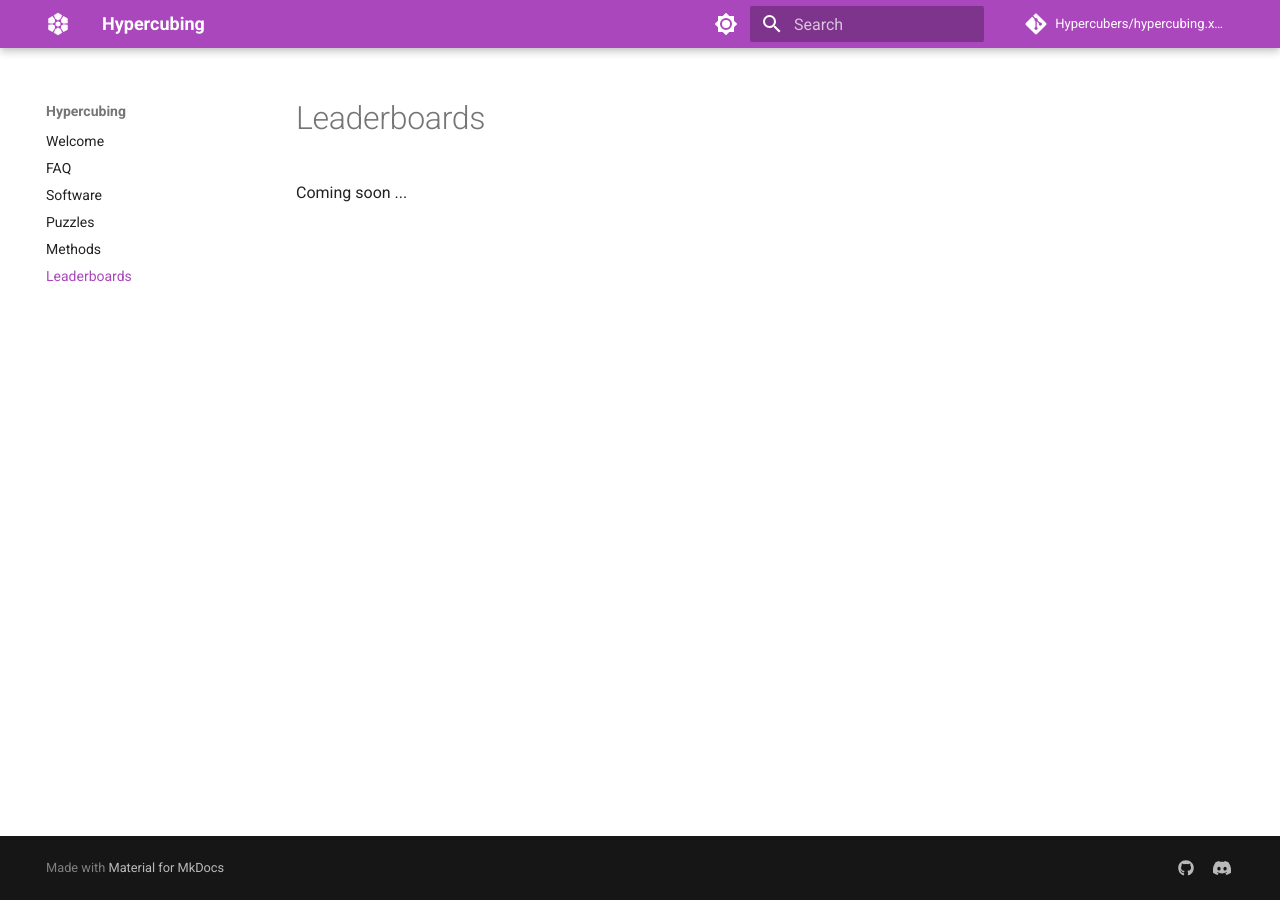
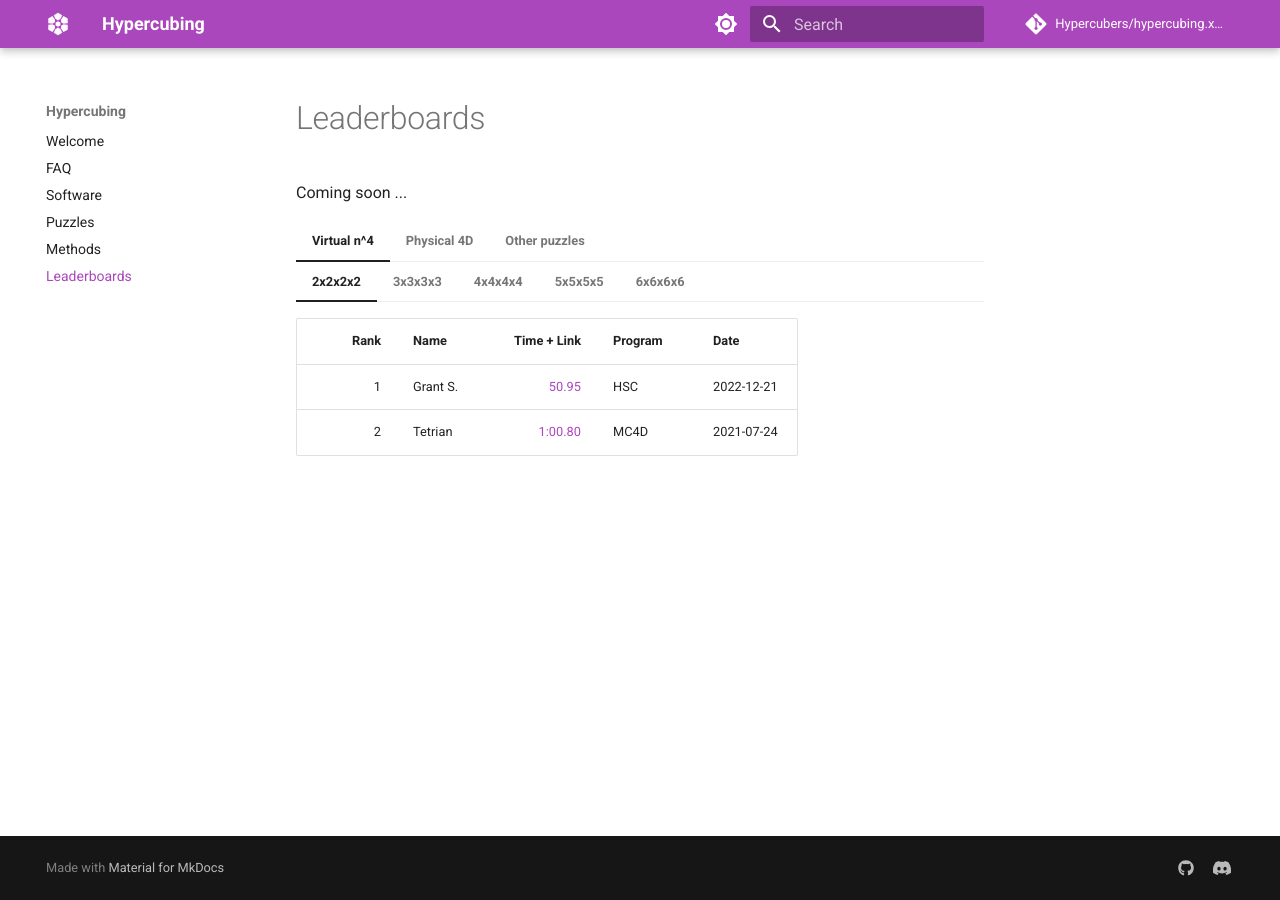
Before and after one commit to Hypercubers/hypercubing.xyz, an MkDocs documentation site: the page built from docs/leaderboards.md, in a window 1280 px wide. Built offline with MkDocs 1.6.1 and Material for MkDocs 9.7.7, drawn with Linux system fonts in a browser that asks for light colours; comment, search, counter and statistics services are not loaded; part of the change alters nothing that is shown.

Commit message:
Add leaderboards

```diff
--- /dev/null
+++ b/docs/javascripts/tablesort.js
@@ -0,0 +1,2 @@
+var tables = document.querySelectorAll("article table")
+new Tablesort(tables.item(tables.length - 1));
--- a/docs/leaderboards.md
+++ b/docs/leaderboards.md
@@ -1,3 +1,109 @@
 # Leaderboards
 
 Coming soon ...
+
+=== "Virtual n^4"
+
+    === "2x2x2x2"
+
+        | Rank | Name     |           Time + Link | Program | Date       |
+        | ---: | -------- | --------------------: | ------- | ---------- |
+        |    1 | Grant S. |     [50.95][grant_24] | HSC     | 2022-12-21 |
+        |    2 | Tetrian  | [1:00.80][tetrian_24] | MC4D    | 2021-07-24 |
+
+        [grant_24]: https://www.youtube.com/watch?v=4tqXxtdtXms
+        [tetrian_24]: https://youtu.be/s8Kj2h8YCkY
+
+    === "3x3x3x3"
+
+        === "Single"
+
+            | Rank | Name          |            Time + Link | Program | Date       |
+            | ---: | ------------- | ---------------------: | ------- | ---------- |
+            |    1 | Hactar        |   [2:42.81][hactar_34] | HSC     | 2022-12-30 |
+            |    2 | Grant S       |    [2:59.34][grant_34] | HSC     | 2022-12-23 |
+            |    3 | Rowan Fortier |    [6:31.02][rowan_34] | HSC     | 2022-12-01 |
+            |    4 | Tetrian       | [10:11.87][tetrian_34] | MC4D    | 2019-05-04 |
+            |    5 | Alvin         |   [12:13.26][alvin_34] | HSC     | 2022-11-24 |
+            |    6 | Weill         |   [24:46.95][weill_34] | HSC     | 2022-12-02 |
+
+            [hactar_34]: https://www.youtube.com/watch?v=pabZjfrsC-8
+            [grant_34]: https://www.youtube.com/watch?v=9lMbBnA0tVE
+            [rowan_34]: https://youtu.be/JSH4FH5cv-w
+            [tetrian_34]: https://youtu.be/qyaYU6AV5Sg
+            [alvin_34]: https://youtu.be/m1Itso7nOM8
+            [weill_34]: https://youtu.be/s8l4jnMz6p4
+
+        === "Ao5"
+
+            | Rank | Name    |              Time + Link | Program | Date       |
+            | ---: | ------- | -----------------------: | ------- | ---------- |
+            |    1 | Hactar  | [3:02.78][hactar_34_ao5] | HSC     | 2022-12-31 |
+            |    2 | Grant S |  [3:52.00][grant_34_ao5] | HSC     | 2022-12-16 |
+
+            [hactar_34_ao5]: https://youtu.be/7M1JZ1-q4HI
+            [grant_34_ao5]: https://www.youtube.com/watch?v=XeRkVqDJ1jk
+
+    === "4x4x4x4"
+
+        | Rank | Name        |              Time + Link | Program | Date       |
+        | ---: | ----------- | -----------------------: | ------- | ---------- |
+        |    1 | Grant S     |     [17:21.34][grant_44] | HSC     | 2022-12-31 |
+        |    2 | Luna Harran |      [29:54.82][luna_44] | HSC     | 2022-12-04 |
+        |    3 | Tetrian     | [1:12:07.65][tetrian_44] | MC4D    | 2019-05-19 |
+
+        [grant_44]: https://www.youtube.com/watch?v=4pjy5EwFSJg
+        [luna_44]: https://youtu.be/QWvQvvbNS2c
+        [tetrian_44]: https://www.youtube.com/watch?v=TPaW0RUJrFk
+
+    === "5x5x5x5"
+
+        | Rank | Name        |         Time + Link | Program | Date       |
+        | ---: | ----------- | ------------------: | ------- | ---------- |
+        |    1 | Grant S     | [57:43.65][grant_54] | HSC     | 2022-12-30 |
+        |    2 | Luna Harran |   [1:31:39][luna_54] | HSC     | 2022-12-07 |
+
+        [grant_54]: https://www.youtube.com/watch?v=XwBNgjB9ZQI
+        [luna_54]: https://youtu.be/1t2P3CL-glo
+
+    === "6x6x6x6"
+
+        | Rank | Name        |        Time + Link | Program | Date       |
+        | ---: | ----------- | -----------------: | ------- | ---------- |
+        |    1 | Luna Harran | [3:15:46][luna_64] | HSC     | 2022-12-07 |
+
+        [luna_64]: https://youtu.be/Pf0RPEprHDQ
+
+=== "Physical 4D"
+
+    === "Physical 2x2x2x2"
+
+        | Rank | Name          |             Time + Link | Date       |
+        | ---: | ------------- | ----------------------: | ---------- |
+        |    1 | Grant S       |   [54.84][grant_phys24] | 2022-11-08 |
+        |    2 | Rowan Fortier | [1:18.24][rowan_phys24] | 2022-09-17 |
+        |    3 | Hyperespy     |  [2:11.47][espy_phys24] | 2022-11-15 |
+
+        [grant_phys24]: https://www.youtube.com/watch?v=Ba4fZIL9sWs
+        [rowan_phys24]: https://youtu.be/i8Dkpk6QEpE
+        [hyperespy_phys24]: https://youtu.be/ehmibXcJnpw
+
+    === "Physical 2x2x2x2 OH"
+
+        | Rank | Name          |               Time + Link | Date       |
+        | ---: | ------------- | ------------------------: | ---------- |
+        |    1 | Grant S       | [3:55.62][grant_phys24oh] | 2022-10-01 |
+        |    2 | Rowan Fortier | [6:25.12][rowan_phys24oh] | 2022-07-01 |
+
+        [grant_phys24oh]: https://www.youtube.com/watch?v=RU3ca_0Ea3w
+        [rowan_phys24oh]: https://www.youtube.com/watch?v=ClqLrac3Ib4
+
+=== "Other puzzles"
+
+    === "3-Layer Simplex"
+
+        | Rank | Name    |              Time + Link | Program | Date       |
+        | ---: | ------- | -----------------------: | ------- | ---------- |
+        |    1 | Tetrian | [1:43.44][tetrian_simp3] | MC4D    | 2021-07-24 |
+
+        [tetrian_simp3]: https://youtu.be/z__CuN5CgAY
--- a/mkdocs.yml
+++ b/mkdocs.yml
@@ -46,7 +46,13 @@ markdown_extensions:
   - pymdownx.details
   - pymdownx.superfences
   - md_in_html
+  - tables
   - markdown.extensions.codehilite:
       guess_lang: false
   - markdown.extensions.toc:
       permalink: true
+  - pymdownx.tabbed:
+      alternate_style: true
+extra_javascript:
+  - https://unpkg.com/tablesort@5.3.0/dist/tablesort.min.js
+  - javascripts/tablesort.js
```
